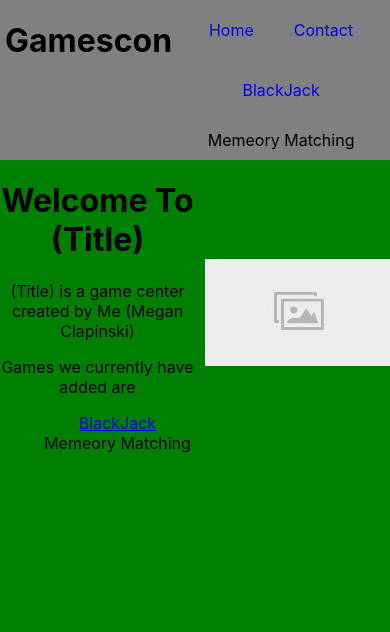
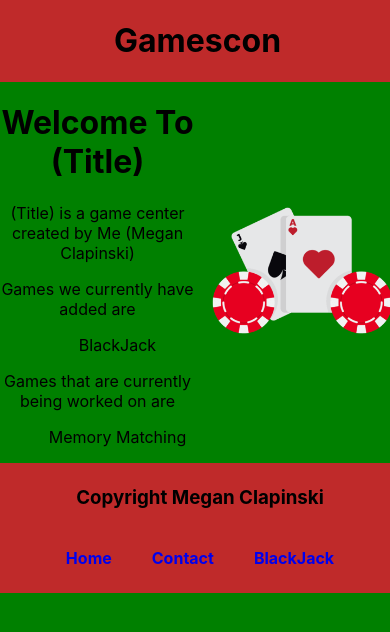
Before and after one commit to meganclapinski25/BlackJack, a React (Create React App) app: page /blackjack in a window 390 px wide. Shown: the top 632 px of the page. Built offline with nearby package versions, Linux system fonts and the light colour scheme.

Commit message:
more things

```diff
--- a/package.json
+++ b/package.json
@@ -16,6 +16,7 @@
     "react": "^18.3.1",
     "react-bootstrap": "^2.10.2",
     "react-dom": "^18.3.1",
+    "react-icons": "^5.2.1",
     "react-router-dom": "^6.23.0",
     "react-scripts": "5.0.1",
     "tailwindcss": "^1.9.6",
--- a/src/App.js
+++ b/src/App.js
@@ -1,6 +1,6 @@
 import logo from './logo.svg';
 import './App.css';
-
+import Footer from './Footer';
 import Home from './Home';
 import { Router, Routes, Route } from "react-router-dom";
 import Blackjack from './BlackJack';
@@ -10,7 +10,7 @@ function App() {
   return (
     <div className="App">
       <Home />
-
+      <Footer />
     </div>
   );
 }
--- a/src/BlackJack.css
+++ b/src/BlackJack.css
@@ -151,3 +151,11 @@ button{
   color: white;
   line-height: 26px;
 }
+
+@media screen and (max-width: 450px){
+  .bets{
+    display: flex;
+    text-align: center;
+  }
+
+}
--- a/src/BlackJack.js
+++ b/src/BlackJack.js
@@ -2,6 +2,7 @@ import React, {useState, useEffect} from 'react';
 import './BlackJack.css'
 import Alert from 'react-bootstrap/Alert';
 import Header from './Header';
+import Footer from './Footer';
 
 const BlackJack = () =>{
     const [deck, setDeck] = useState([]);
@@ -204,6 +205,7 @@ const BlackJack = () =>{
                         </div>
 
                 </div>
+                <Footer />
             </div>
         )
 };
--- /dev/null
+++ b/src/Contact.js
@@ -0,0 +1,41 @@
+import React from "react";
+import Header from "./Header";
+import Footer from "./Footer";
+import { AiOutlineGithub } from 'react-icons/ai';
+import { AiFillLinkedin } from "react-icons/ai";
+function Contact(){
+
+    return(
+        <div>
+            <Header />
+                <div className="contact">
+                       <h1>Get In Touch</h1>
+                       <ul>
+                        <li> Email: meganclapinski@gmail.com</li>
+                        <li>Phone Number : (760)-238-6235</li>
+                       </ul>
+                       <h1>
+                            Check Out more
+                       </h1>
+                       <div className="hot-links">
+                            <div className="github">
+                                    <AiOutlineGithub />
+                            </div>
+                            <div className="linkedin">
+                                    <AiFillLinkedin />
+                            </div>
+                       </div>
+
+                       <Footer/>
+                </div>
+
+
+
+
+
+        </div>
+    )
+
+
+}
+export default Contact;
--- /dev/null
+++ b/src/Footer.css
@@ -0,0 +1,53 @@
+
+
+.footer{
+    position:static;
+
+    bottom: 0;
+    width: 100%;
+    padding: 5px;
+    background-color: rgb(191, 42, 42);
+    font-weight: bolder;
+    align-items: center;
+    overflow-y: auto;
+    text-align: center;
+    max-height: min-content;
+
+}
+
+.nav-links-footer{
+    display: flex;
+
+}
+.nav-links-footer a{
+    display: none;
+    padding: 10px;
+    align-items: flex-end;
+    justify-content: flex-end;
+}
+
+@media screen and (max-width: 425px){
+    .footer{
+        position: relative;
+        bottom: 0;
+        width: 100%;
+        background-color: rgb(191, 42, 42);
+        font-weight: bolder;
+        overflow-y: auto;
+        text-align: center;
+        max-height: min-content;
+    }
+
+
+    .nav-links-footer{
+        display: flex;
+        justify-content: center;
+    }
+    .nav-links-footer a{
+        display: flex;
+        padding: 10px;
+        justify-content: center;
+        text-decoration: none;
+    }
+
+  }
--- /dev/null
+++ b/src/Footer.js
@@ -0,0 +1,22 @@
+import React from "react";
+import './Footer.css'
+import { Link } from 'react-router-dom';
+
+function Footer(){
+
+    return(
+        <div className="footer">
+            <h3>Copyright Megan Clapinski</h3>
+            <div className="nav-links-footer">
+                    <a><Link to="/">Home</Link></a>
+                    <a><Link to="/blackjack">Contact</Link></a>
+                    <a><Link to="/blackjack">BlackJack</Link></a>
+
+             </div>
+
+        </div>
+    )
+
+
+}
+export default Footer;
--- a/src/Header.css
+++ b/src/Header.css
@@ -1,7 +1,7 @@
 
 /* From nav- nav-links = Desktop */
 .navbar{
-    background-color: grey;
+    background-color: rgb(191, 42, 42);
     height: auto;
     width: 100%;
     display: flex;
@@ -16,8 +16,10 @@
 .nav-links a{
    display: inline-block;
    padding: 10px;
-   font-size: medium;
+   font-size: large;
+   font-weight: bolder;
    text-decoration: none;
+   color: black;
 
 
 }
@@ -26,7 +28,22 @@
 
 }
 .nav-links a :hover{
-    background-color: red;
+    background-color: green
 
 
  }
+ @media screen and (max-width: 450px){
+
+    .navbar{
+        background-color: rgb(191, 42, 42);
+        justify-content: center;
+    }
+
+
+    .nav-links{
+        display: none;
+
+
+    }
+
+  }
--- a/src/Header.js
+++ b/src/Header.js
@@ -1,6 +1,7 @@
 import React from "react";
 import './Header.css';
 import { Link } from 'react-router-dom';
+
 function Header(){
 
     return(
@@ -9,9 +10,9 @@ function Header(){
                 <h1>Gamescon</h1>
                 <div className="nav-links">
                     <a><Link to="/">Home</Link></a>
-                    <a><Link to="/blackjack">Contact</Link></a>
+                    <a><Link to="/contact">Contact</Link></a>
                     <a><Link to="/blackjack">BlackJack</Link></a>
-                    <a>Memeory Matching</a>
+
                 </div>
             </div>
         </div>
--- a/src/Home.css
+++ b/src/Home.css
@@ -1,5 +1,5 @@
 .body{
-    background-color: azure;
+    background-color: rgb(191, 42, 42);
 }
 
 .container{
@@ -19,5 +19,4 @@ li{
 .image img {
     max-width: 100%;
     padding: 10px;
-
 }
--- a/src/Home.js
+++ b/src/Home.js
@@ -15,18 +15,18 @@ function Home(){
                     <h1>Welcome To (Title)</h1>
                     <p>(Title) is a game center created by Me (Megan Clapinski)</p>
                     <p>Games we currently have added are</p>
+                    <ul className="games-out">
+                        <li>BlackJack</li>
+                    </ul>
+                    <p>Games that are currently being worked on are</p>
                     <ul>
-                        <li><Link to="/blackjack">BlackJack</Link></li>
-                        <li>Memeory Matching</li>
+                        <li>Memory Matching</li>
                     </ul>
                 </div>
                 <div className="image">
-                    <img src={process.env.PUBLIC_URL + '/img-place.gif'} />
+                    <img src={process.env.PUBLIC_URL + '/blackjack1.png'} />
                 </div>
-                <div className="CTA-buttons">
-                    <FontAwesomeIcon icon="fa-solid fa-diamond" />
 
-                </div>
             </div>
         </div>
     )
--- a/src/index.js
+++ b/src/index.js
@@ -7,6 +7,7 @@ import reportWebVitals from './reportWebVitals';
 import { HashRouter as Router, Routes, Route } from 'react-router-dom';
 import Home from './Home';
 import Blackjack from './BlackJack';
+import Contact from './Contact';
 
 const rootElement = document.getElementById('root');
 const root = createRoot(rootElement);
@@ -16,6 +17,7 @@ root.render(
         <Route path="/" element={<App />} />
         <Route path="/home" element={<Home />} />
         <Route path="/blackjack" element={<Blackjack />} />
+        <Route path='/contact' element={<Contact />}/>
    </Routes>
 </Router>
 );
```
Also changed, not shown: public/blackjack1.png (added), 1 other file (tests, documents, lock files or other folders).
